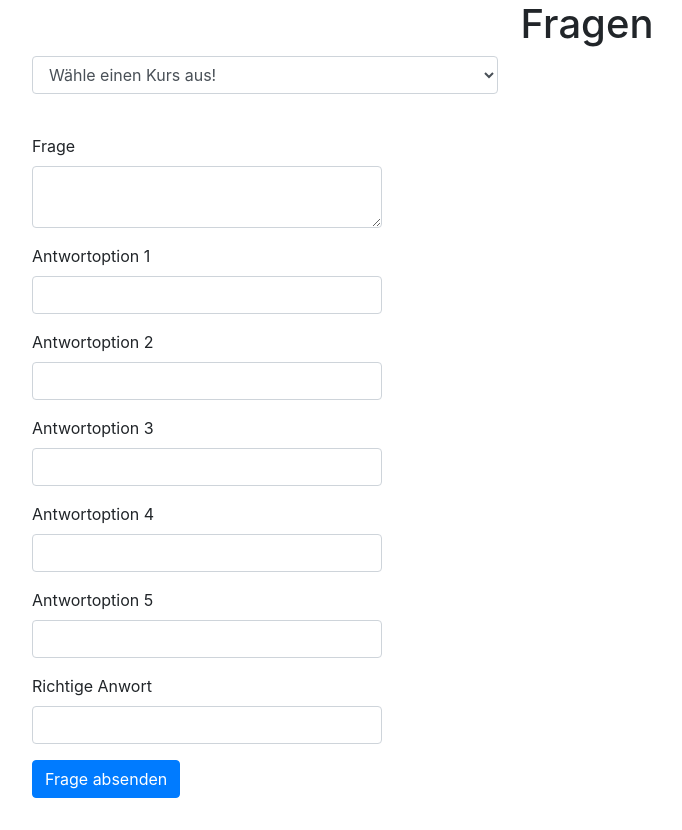
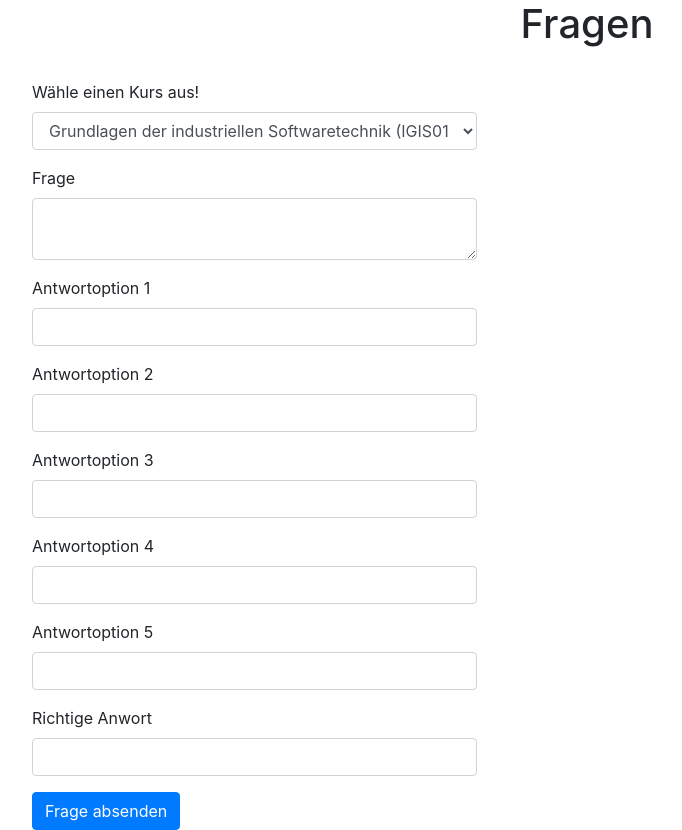
Before and after one commit to ISEF-Online-Quizsystem/Online-Quizsystem, a Flask app: page /questions in a window 1280 px wide. Shown: the part 57-887 px from the top of the page, without its empty margins (53-735 px from the left). Before the commit the page ends 855 px from the top, so only its background shows below. Run offline with Flask 2, Linux system fonts and the light colour scheme; the visitor is signed in with stand-in values (Sample User, id 1); data comes from the database, SQL or seed files in the repository; some libraries are stand-ins or nearby versions.

Commit message:
fix QuestionForm in forms.py

```diff
--- a/app/forms.py
+++ b/app/forms.py
@@ -1,7 +1,11 @@
 from flask_wtf import FlaskForm
-from wtforms import StringField, PasswordField, BooleanField, SubmitField, TextAreaField
+from wtforms import StringField, PasswordField, BooleanField, SubmitField, TextAreaField, SelectField
 from wtforms.validators import DataRequired, ValidationError, Email, EqualTo, Length, NumberRange
 from app.models import User
+
+MODULE_LIST = ['Grundlagen der industriellen Softwaretechnik (IGIS01)', 'Mathematik Grundlagen I (IMT101)',
+               'Grundlagen der objektorientierten Programmierung mit Java (IOBP01)' 'Computertraining (BCTR)',
+               'Betriebswirtschaftslehre (BBWL-01)', 'Einführung in das wissenschaftliche Arbeiten (DLBWIR-01)']
 
 
 class LoginForm(FlaskForm):
@@ -57,6 +61,7 @@ class ResetPasswordForm(FlaskForm):
 
 
 class QuestionForm(FlaskForm):
+    modules = SelectField('Wähle einen Kurs aus!', choices=MODULE_LIST)
     question = TextAreaField('Frage', validators=[Length(min=0, max=140)])
     option_one = StringField('Antwortoption 1', validators=[DataRequired()])
     option_two = StringField('Antwortoption 2', validators=[DataRequired()])
--- a/app/templates/questions.html
+++ b/app/templates/questions.html
@@ -3,20 +3,9 @@
 
 {% block app_content %}
     <h1 class="text-center">Fragen</h1>
-    <div class="form-group">
-        <select class="form-control" name="Modulauswahl" style="width: 42%">
-            <option>Wähle einen Kurs aus!</option>
-            <option>Grundlagen der industriellen Softwaretechnik (IGIS01)</option>
-            <option>Mathematik Grundlagen I (IMT101)</option>
-            <option>Grundlagen der objektorientierten Programmierung mit Java (IOBP01)</option>
-            <option>Computertraining (BCTR)</option>
-            <option>Betriebswirtschaftslehre (BBWL-01)</option>
-            <option>Einführung in das wissenschaftliche Arbeiten (DLBWIR-01)</option>
-         </select>
-    </div>
     <br>
     <div class="row">
-        <div class="col-md-4">
+        <div class="col-md-5">
             {{ wtf.render_form(form) }}
         </div>
     </div>
```
